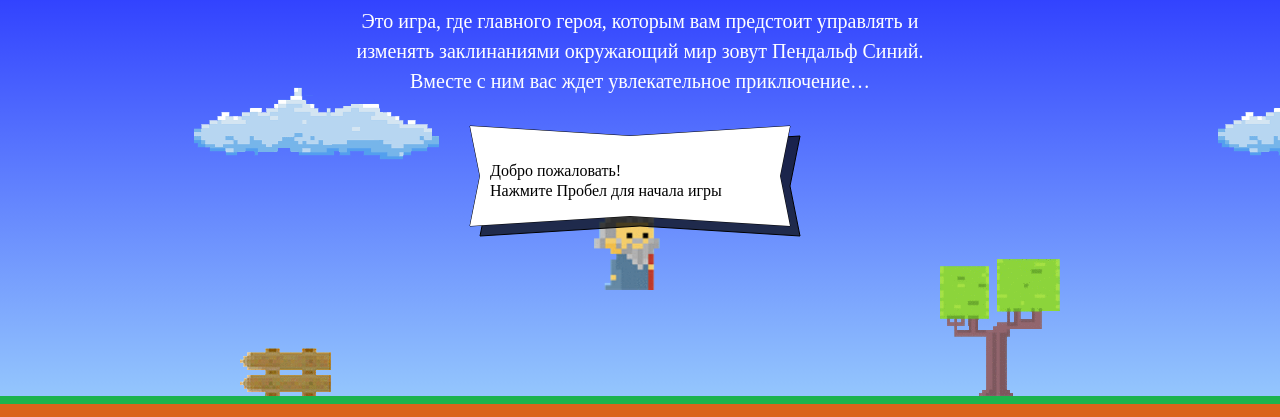
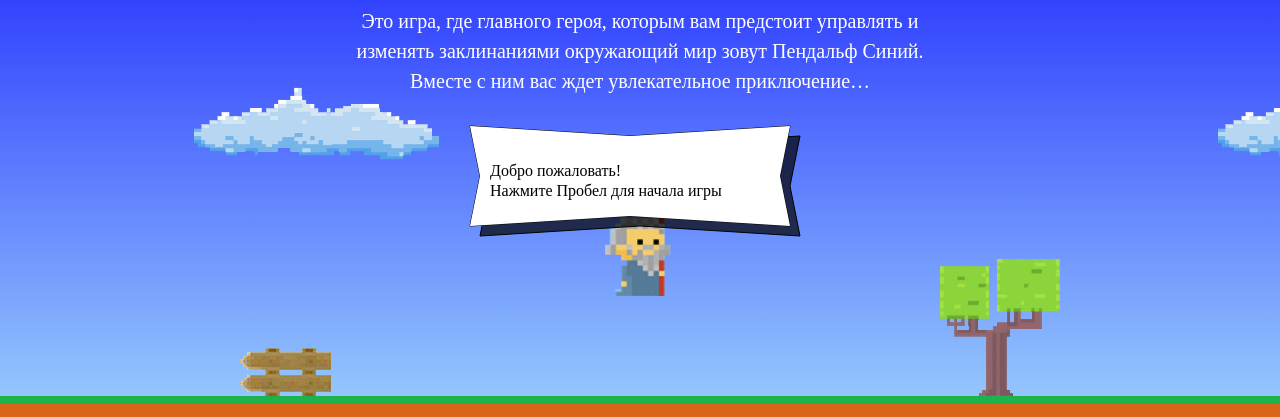
Before and after one commit to SatrikTS/124377-code-and-magick, a website: page index.html in a window 1280 px wide. Shown: the part 203-620 px from the top of the page. Drawn offline with Linux system fonts and the light colour scheme; a web font is replaced by a local one.

Commit message:
Первый модуль.исправленное после проверки

```diff
--- a/index.html
+++ b/index.html
@@ -34,25 +34,24 @@
 
 <script>
   var fireballSize = 22;
-
   var getFireballSpeed = function(left){
     return left ? 5 : 2;
   }
 
-  wizardSpeed = 3;
-  wizardWidth = 70;
-
+  var wizardSpeed = 3;
+  var wizardWidth = 70;
   var getWizardHeight = function wizardHeight(){
     return 1.337 * wizardWidth;
   }
 
   function getWizardX (width){
-    return width / 2.3;
+    return width / 2 - wizardWidth/2;
   }
 
   function getWizardY (heigth){
-    return heigth - 200;
+    return heigth / 3 * 2 - getWizardHeight();
   }
+
 </script>
 <script src="js/game.js" type="application/javascript"></script>
 
```
